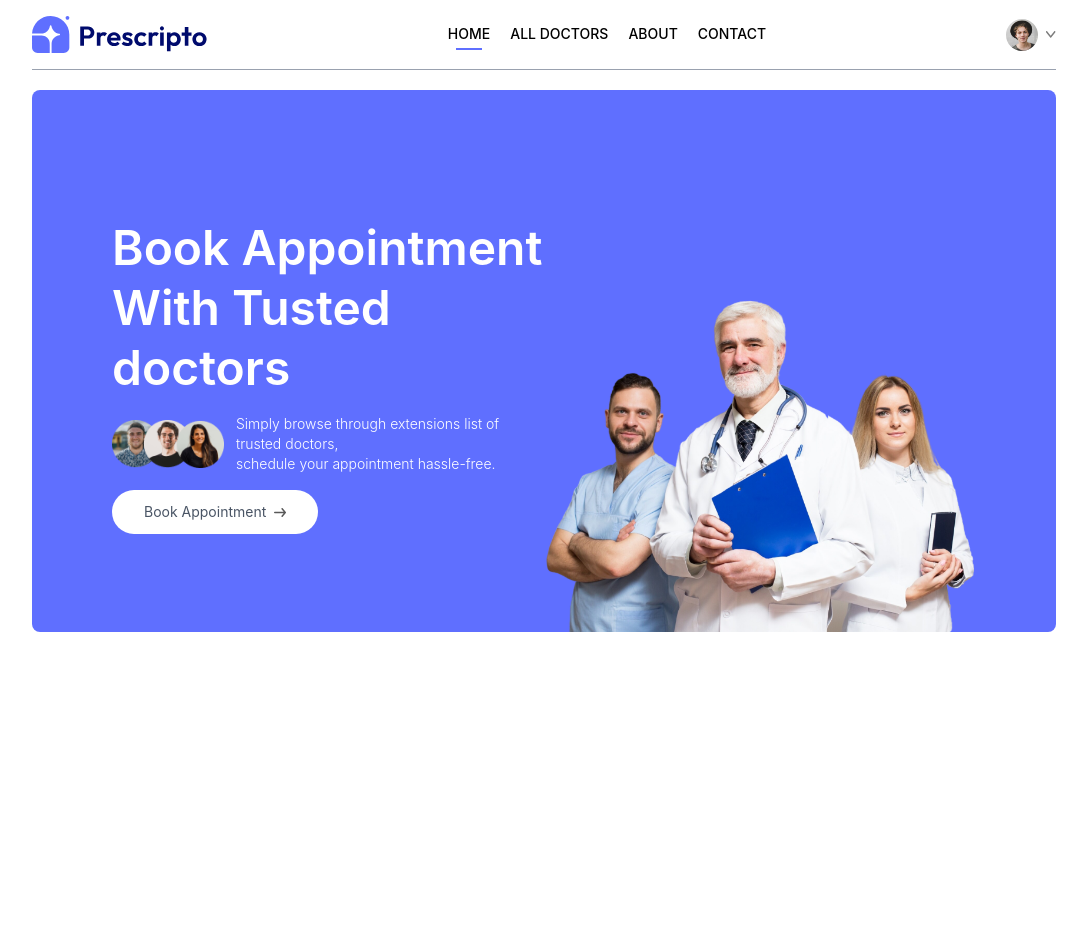
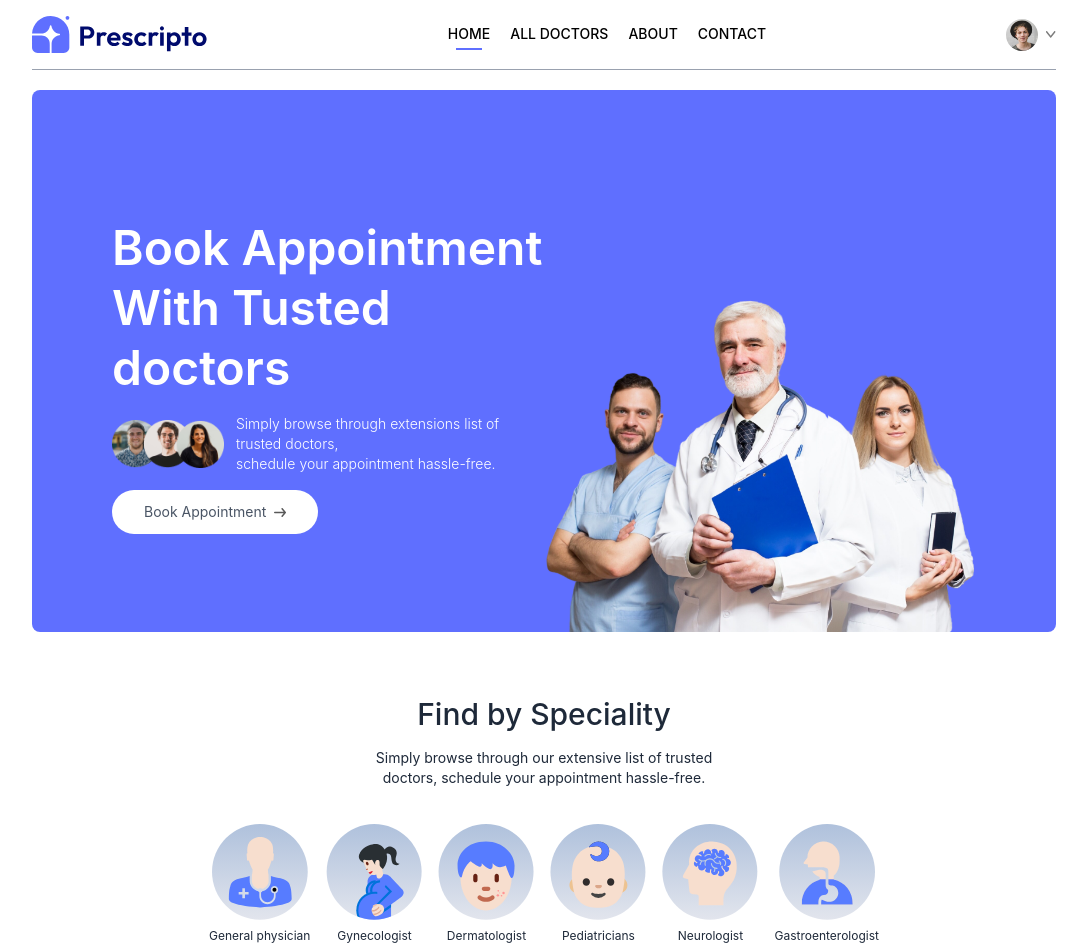
Before and after one commit to Anand-1110/CareConnect, a React (Vite) app in the folder frontend/: page / in a window 1280 px wide. Shown: the top 952 px of the page, without its empty margins (96-1183 px from the left). Before the commit the page ends 800 px from the top, so only its background shows below. Built offline with nearby package versions, Linux system fonts and the light colour scheme.

Commit message:
feat: speciality menu added

```diff
--- a/frontend/src/components/Header.jsx
+++ b/frontend/src/components/Header.jsx
@@ -13,7 +13,7 @@
                     schedule your appointment hassle-free.
                 </p>
             </div>
-            <a href='' className='flex items-center gap-2 bg-white px-8 py-3 rounded-full text-gray-600 text-sm m-auto md:m-0 hover:scale-105 transition-all duration-300'>
+            <a href='#speciality' className='flex items-center gap-2 bg-white px-8 py-3 rounded-full text-gray-600 text-sm m-auto md:m-0 hover:scale-105 transition-all duration-300'>
                 Book Appointment <img className='w-3' src={assets.arrow_icon} alt='' />
             </a>
         </div>
--- /dev/null
+++ b/frontend/src/components/SpecialityMenu.jsx
@@ -0,0 +1,22 @@
+import React from 'react'
+import { specialityData } from '../assets/assets'
+import { Link } from 'react-router-dom'
+
+const SpecialityMenu = () => {
+  return (
+    <div className='flex flex-col items-center gap-4 py-16 text-gray-800' id='speciality'>
+        <h1 className='text-3xl font-medium'>Find by Speciality</h1>
+        <p className='sm:w-1/3 text-center text-sm'>Simply browse through our extensive list of trusted doctors, schedule your appointment hassle-free.</p>
+        <div className='flex sm:justify-center gap-4 pt-5 w-full overflow-scroll'>
+            {specialityData.map((item,index)=>(
+                <Link onClick={()=>scrollTo(0,0)} className='flex flex-col items-center text-xs cursor-pointer flex-shrink-0 hover:translate-y-[-10px] transition-all duration-500' key={index} to={`/doctors/${item.speciality}`}>
+                    <img className='w-16 sm:w-24 mb-2' src={item.image} alt="" />
+                    <p>{item.speciality}</p>
+                </Link>
+            ))}
+        </div>
+    </div>
+  )
+}
+
+export default SpecialityMenu
--- a/frontend/src/index.css
+++ b/frontend/src/index.css
@@ -7,3 +7,7 @@
 .active hr{
   @apply block
 }
+
+::-webkit-scrollbar{
+  @apply hidden
+}
--- a/frontend/src/pages/Home.jsx
+++ b/frontend/src/pages/Home.jsx
@@ -1,10 +1,12 @@
 import React from 'react'
 import Header from '../components/Header'
+import SpecialityMenu from '../components/SpecialityMenu'
 
 const Home = () => {
   return (
     <div>
         <Header />
+        <SpecialityMenu />
     </div>
   )
 }
```
